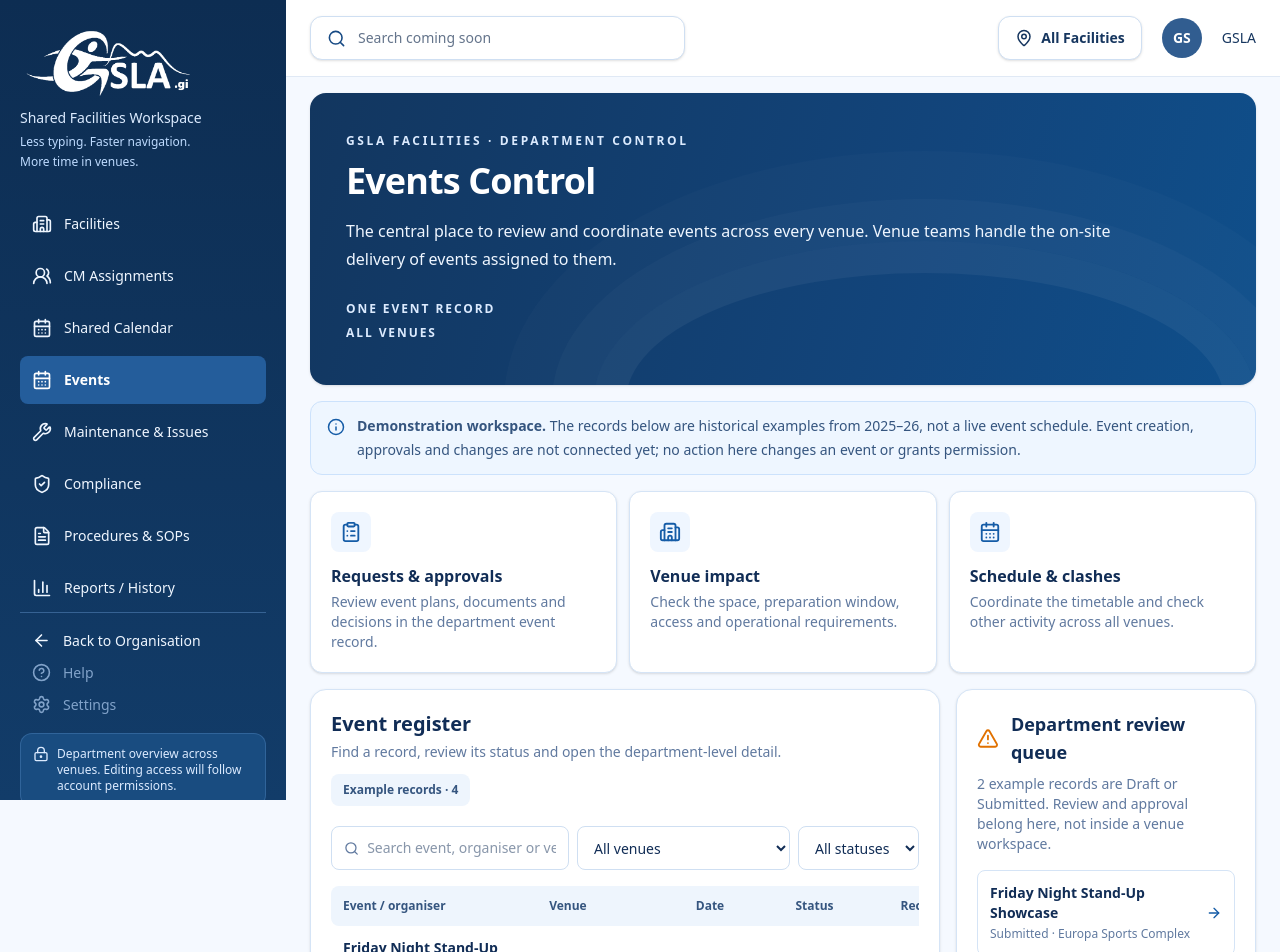
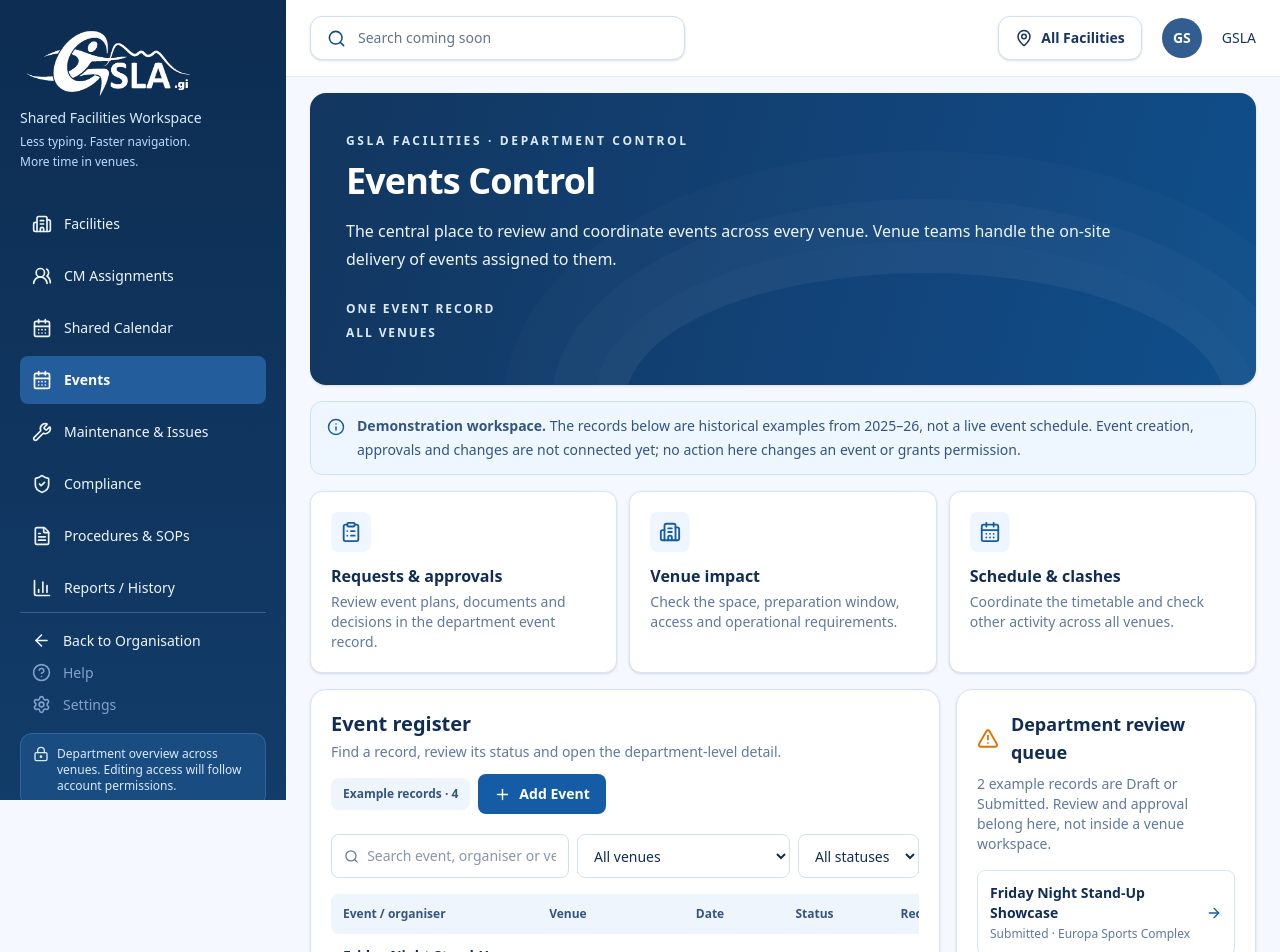
Before and after one commit to gibfesta/gsla-new-sdu, a Next.js app: page /facilities/events in a window 1280 px wide. Shown: the top 952 px of the page. Built offline with nearby package versions, Linux system fonts and the light colour scheme.

Commit message:
Add Facilities event management entry points

```diff
--- a/app/facilities/events/page.tsx
+++ b/app/facilities/events/page.tsx
@@ -4,7 +4,7 @@ import { useState } from "react";
 import Link from "next/link";
 import {
   ArrowRight, Building2, CalendarDays, ClipboardList,
-  Clock3, Info, Search, ShieldCheck, TriangleAlert,
+  Clock3, Info, Plus, Search, ShieldCheck, TriangleAlert,
 } from "lucide-react";
 import { eventExamples } from "@/components/facilities/eventExamples";
 import { facilitiesVenues } from "@/components/facilities/venues";
@@ -56,7 +56,7 @@ export default function FacilitiesEventsPage() {
         <section className="min-w-0 rounded-2xl border border-[#d5e4f6] bg-white p-5 shadow-sm" aria-labelledby="event-register-heading">
           <div className="flex flex-wrap items-start justify-between gap-3">
             <div><h2 id="event-register-heading" className="text-xl font-bold">Event register</h2><p className="mt-1 text-sm text-[#60799f]">Find a record, review its status and open the department-level detail.</p></div>
-            <span className="rounded-lg bg-[#eef5fd] px-3 py-2 text-xs font-semibold text-[#35557f]">Example records · {eventExamples.length}</span>
+            <div className="flex flex-wrap items-center gap-2"><span className="rounded-lg bg-[#eef5fd] px-3 py-2 text-xs font-semibold text-[#35557f]">Example records · {eventExamples.length}</span><Link href="/facilities/events/new" className="inline-flex min-h-10 items-center gap-2 rounded-lg bg-[#155ca7] px-4 text-sm font-semibold text-white hover:bg-[#104d90]"><Plus size={17} aria-hidden="true" />Add Event</Link></div>
           </div>
           <div className="mt-5 grid gap-2 sm:grid-cols-[minmax(0,1fr)_auto_auto]">
             <label className="flex min-h-11 items-center gap-2 rounded-lg border border-[#cfdff2] px-3 text-[#60799f]"><Search size={17} aria-hidden="true" /><span className="sr-only">Search events</span><input value={query} onChange={(event) => setQuery(event.target.value)} placeholder="Search event, organiser or venue" className="w-full min-w-0 bg-transparent text-sm text-[#112d56] outline-none" /></label>
```
